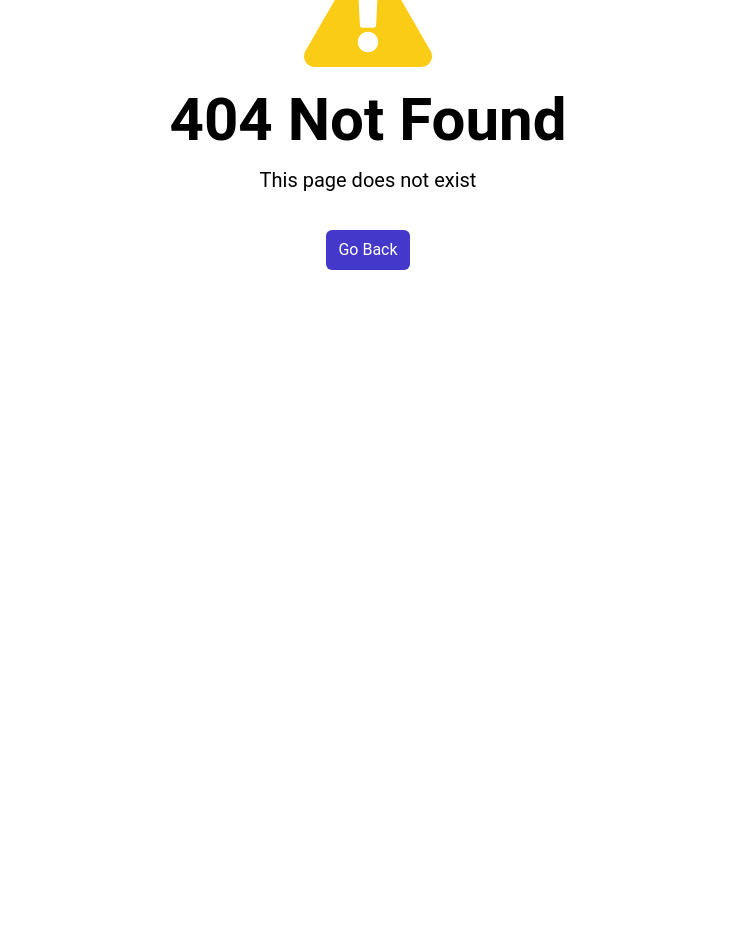
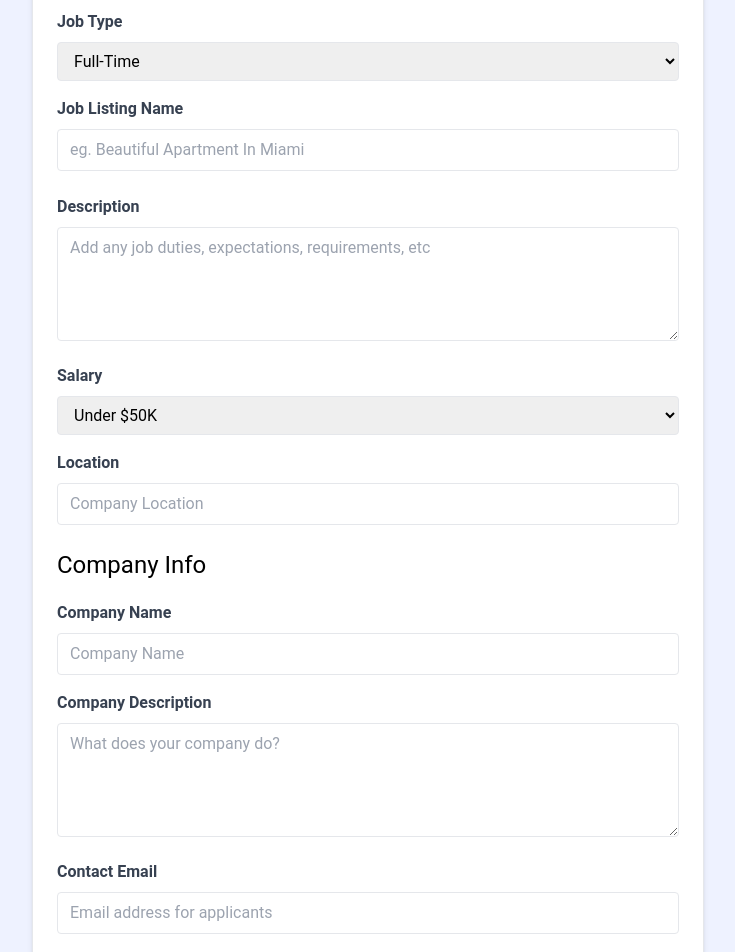
Before and after one commit to aryannxroot/Jobs, a React (Vite) app: page /jobs/edit/1 in a window 1280 px wide. Before the commit this address had no page. Shown: the part 260-1212 px from the top of the page, without its empty margins (272-1007 px from the left). Before the commit the page ends 800 px from the top, so only its background shows below. Built offline with nearby package versions, Linux system fonts and the light colour scheme; no server answers.

Commit message:
added edit job API

```diff
--- a/src/App.jsx
+++ b/src/App.jsx
@@ -8,6 +8,7 @@
 import Error404Page from './pages/Error404Page'
 import AddJobPage from './pages/AddJobPage'
 import JobPage from './pages/JobPage'
+import EditJobPage from './pages/EditJobPage'
 
 
 
@@ -38,6 +39,19 @@
 
   }
 
+  //Edit job
+
+  const editJob = async (alterJob) => {
+
+    const res = await fetch (`/api/jobs/${alterJob.id}`, {
+      method : 'PUT',
+      headers : {
+        'Content-Type' : 'application/json',
+      },
+      body: JSON.stringify(alterJob),
+    });
+
+  }
 
   return (
     <>
@@ -48,6 +62,7 @@
             <Route path='/jobs' element={<JobsPage />} />
             <Route path='add-job' element={<AddJobPage addJobSubmit={addJob} />}  />
             <Route path='/jobs/:id' element={<JobPage deleteJob={deleteJob} />} />
+            <Route path='/jobs/edit/:id' element={<EditJobPage editJob={editJob}/>} />
           </Route>
           <Route path="*" element={<Error404Page />} />
         </Routes>
--- a/src/jobs.json
+++ b/src/jobs.json
@@ -83,6 +83,18 @@
         "contactEmail": "contact@ipsumlorem.com",
         "contactPhone": "555-555-5555"
       }
+    },
+    {
+      "id": "0c1a",
+      "title": "ABC",
+      "type": "Full-Time",
+      "location": "Malibu",
+      "description": "not a test now",
+      "salary": "Over $200K",
+      "company": "No",
+      "company_description": "This is that kind of company",
+      "contact_email": "ryan@gmail.com",
+      "contact_phone": "8920388354"
     }
   ]
 }
--- /dev/null
+++ b/src/pages/EditJobPage.jsx
@@ -0,0 +1,224 @@
+import React, { useState, useEffect } from 'react'
+import { useNavigate, useParams } from 'react-router-dom'
+import { toast } from 'react-toastify';
+
+
+const EditJobPage = ({editJob}) => {
+
+    const { id } = useParams();
+    const [job, setJob] = useState({});
+    const navigate = useNavigate();
+
+    useEffect(() => {
+
+        const fetchjob = async () => {
+
+            const res = await fetch(`/api/jobs/${id}`);
+            const data = await res.json();
+
+            setJob(data);
+            // console.log(data);
+        }
+
+        fetchjob();
+    },[])
+
+    const handleSubmit = (e) => {
+
+        const confirm = window.confirm('Are you sure you want to edit this job ?');
+
+        e.preventDefault();
+
+        editJob(job);
+        // console.log('Job updated successfully',job);
+        toast.success('Job updated successfully');
+        return navigate('/jobs');
+
+
+    }
+
+    const handleChange = (e) => {
+        setJob((prevjob) => {
+            return {...prevjob,[e.target.name] : e.target.value }
+        })
+    }
+
+  return (
+
+    <section className="bg-indigo-50">
+      <div className="container m-auto max-w-2xl py-24">
+        <div
+          className="bg-white px-6 py-8 mb-4 shadow-md rounded-md border m-4 md:m-0">
+          <form onSubmit={ handleSubmit} >
+            <h2 className="text-3xl text-center font-semibold mb-6">Add Job</h2>
+
+            <div className="mb-4">
+              <label htmlFor="type" className="block text-gray-700 font-bold mb-2"
+                >Job Type</label>
+              <select
+                id="type"
+                name="type"
+                className="border rounded w-full py-2 px-3"
+                required
+                value={job.type}
+                onChange={handleChange}
+              >
+                <option value="Full-Time">Full-Time</option>
+                <option value="Part-Time">Part-Time</option>
+                <option value="Remote">Remote</option>
+                <option value="Internship">Internship</option>
+              </select>
+            </div>
+
+            <div className="mb-4">
+              <label className="block text-gray-700 font-bold mb-2"
+                >Job Listing Name</label>
+              <input
+                type="text"
+                id="title"
+                name="title"
+                className="border rounded w-full py-2 px-3 mb-2"
+                placeholder="eg. Beautiful Apartment In Miami"
+                required
+                value={job.title}
+                onChange={handleChange}
+              />
+            </div>
+            <div className="mb-4">
+              <label htmlFor="description"
+                className="block text-gray-700 font-bold mb-2"
+                >Description</label>
+              <textarea
+                id="description"
+                name="description"
+                className="border rounded w-full py-2 px-3"
+                rows="4"
+                placeholder="Add any job duties, expectations, requirements, etc"
+                value={job.description}
+                onChange={handleChange}
+              ></textarea>
+            </div>
+
+            <div className="mb-4">
+              <label htmlFor="type" className="block text-gray-700 font-bold mb-2"
+                >Salary</label>
+              <select
+                id="salary"
+                name="salary"
+                className="border rounded w-full py-2 px-3"
+                required
+                value={job.salary}
+                onChange={handleChange}
+              >
+                <option value="Under $50K">Under $50K</option>
+                <option value="$50K - 60K">$50K - $60K</option>
+                <option value="$60K - 70K">$60K - $70K</option>
+                <option value="$70K - 80K">$70K - $80K</option>
+                <option value="$80K - 90K">$80K - $90K</option>
+                <option value="$90K - 100K">$90K - $100K</option>
+                <option value="$100K - 125K">$100K - $125K</option>
+                <option value="$125K - 150K">$125K - $150K</option>
+                <option value="$150K - 175K">$150K - $175K</option>
+                <option value="$175K - 200K">$175K - $200K</option>
+                <option value="Over $200K">Over $200K</option>
+              </select>
+            </div>
+
+            <div className='mb-4'>
+              <label className='block text-gray-700 font-bold mb-2'>
+                Location
+              </label>
+              <input
+                type='text'
+                id='location'
+                name='location'
+                className='border rounded w-full py-2 px-3 mb-2'
+                placeholder='Company Location'
+                required
+                value={job.location}
+                onChange={handleChange}
+                />
+            </div>
+
+            <h3 className="text-2xl mb-5">Company Info</h3>
+
+            <div className="mb-4">
+              <label htmlFor="company" className="block text-gray-700 font-bold mb-2"
+                >Company Name</label>
+              <input
+                type="text"
+                id="company"
+                name="company"
+                className="border rounded w-full py-2 px-3"
+                placeholder="Company Name"
+                value={job.company?.name}
+                onChange={handleChange}
+              />
+            </div>
+
+            <div className="mb-4">
+              <label
+                htmlFor="company_description"
+                className="block text-gray-700 font-bold mb-2"
+                >Company Description</label>
+              <textarea
+                id="company_description"
+                name="company_description"
+                className="border rounded w-full py-2 px-3"
+                rows="4"
+                placeholder="What does your company do?"
+                value={job.company?.description}
+                onChange={handleChange}
+              ></textarea>
+            </div>
+
+            <div className="mb-4">
+              <label
+                htmlFor="contact_email"
+                className="block text-gray-700 font-bold mb-2"
+                >Contact Email</label>
+              <input
+                type="email"
+                id="contact_email"
+                name="contact_email"
+                className="border rounded w-full py-2 px-3"
+                placeholder="Email address for applicants"
+                required
+                value={job.company?.contactEmail}
+                onChange={handleChange}
+                />
+            </div>
+            <div className="mb-4">
+              <label
+                htmlFor="contact_phone"
+                className="block text-gray-700 font-bold mb-2"
+                >
+                  Contact Phone</label>
+              <input
+                type="tel"
+                id="contact_phone"
+                name="contact_phone"
+                className="border rounded w-full py-2 px-3"
+                placeholder="Optional phone for applicants"
+                value={job.company?.contactPhone}
+                onChange={handleChange}
+                />
+            </div>
+
+            <div>
+              <button
+                className="bg-indigo-500 hover:bg-indigo-600 text-white font-bold py-2 px-4 rounded-full w-full focus:outline-none focus:shadow-outline"
+                type="submit">
+                Add Job
+              </button>
+            </div>
+          </form>
+        </div>
+      </div>
+    </section>
+  )
+}
+
+
+
+export default EditJobPage
```
Also changed, not shown: src/pages/JobPage.jsx (+5 -2 lines).
